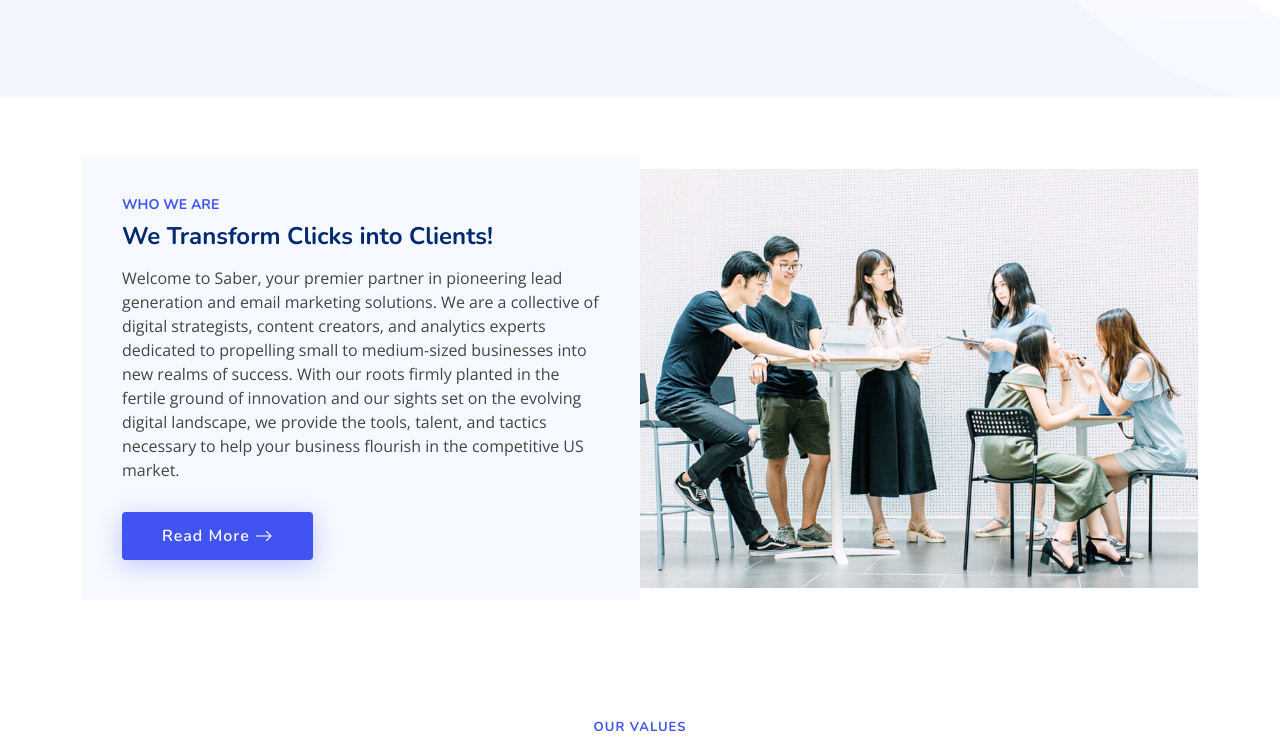
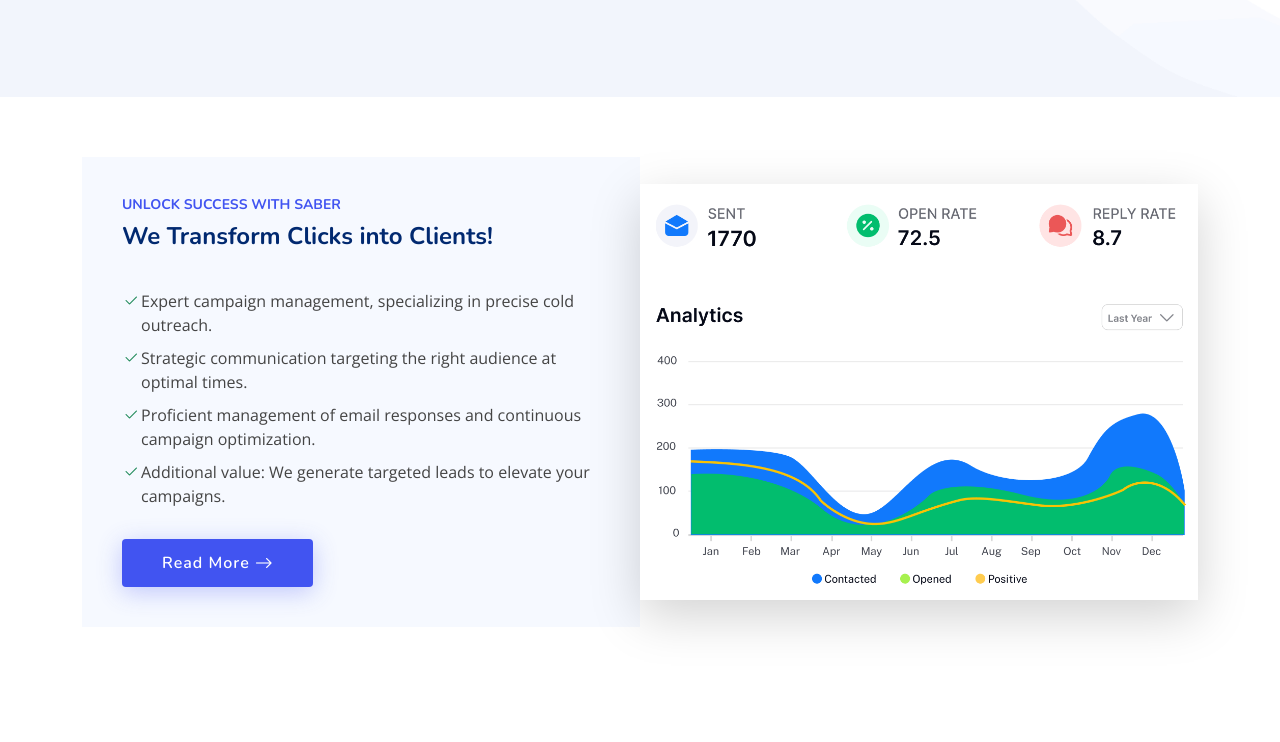
Before and after one commit to Abhishek-Doshi/agency-landing-page, a plain HTML site: page index.html in a window 1280 px wide. Shown: the part 703-1445 px from the top of the page. Drawn offline with nearby package versions, Linux system fonts and the light colour scheme.

Commit message:
second section updates

```diff
--- a/index.html
+++ b/index.html
@@ -139,10 +139,17 @@
 
           <div class="col-lg-6 d-flex flex-column justify-content-center" data-aos="fade-up" data-aos-delay="200">
             <div class="content">
-              <h3>Who We Are</h3>
+              <h3>Unlock Success with Saber</h3>
               <h2>We Transform Clicks into Clients!</h2>
               <p>
-                Welcome to Saber, your premier partner in pioneering lead generation and email marketing solutions. We are a collective of digital strategists, content creators, and analytics experts dedicated to propelling small to medium-sized businesses into new realms of success. With our roots firmly planted in the fertile ground of innovation and our sights set on the evolving digital landscape, we provide the tools, talent, and tactics necessary to help your business flourish in the competitive US market.
+
+                <table>
+                  <tr class="align-text-top"><td><i class="bi bi-check2 text-success"></i></td><td class = "pt-2">Expert campaign management, specializing in precise cold outreach.</td></tr>
+                  <tr class="align-text-top"><td><i class="bi bi-check2 text-success"></i></td><td class = "pt-2">Strategic communication targeting the right audience at optimal times.</td></tr>
+                  <tr class="align-text-top"><td><i class="bi bi-check2 text-success"></i></td><td class = "pt-2">Proficient management of email responses and continuous campaign optimization.</td></tr>
+                  <tr class="align-text-top"><td><i class="bi bi-check2 text-success"></i></td><td class = "pt-2">Additional value: We generate targeted leads to elevate your campaigns.</td></tr>
+                </table>
+
               </p>
               <div class="text-center text-lg-start">
                 <a href="#" class="btn-read-more d-inline-flex align-items-center justify-content-center align-self-center">
@@ -154,7 +161,7 @@
           </div>
 
           <div class="col-lg-6 d-flex align-items-center" data-aos="zoom-out" data-aos-delay="200">
-            <img src="assets/img/about.jpg" class="img-fluid" alt="">
+            <img src="assets/img/new_about.png" class="img-fluid shadow-lg" alt="">
           </div>
 
         </div>
```
Also changed, not shown: assets/img/new_about.png (added).
